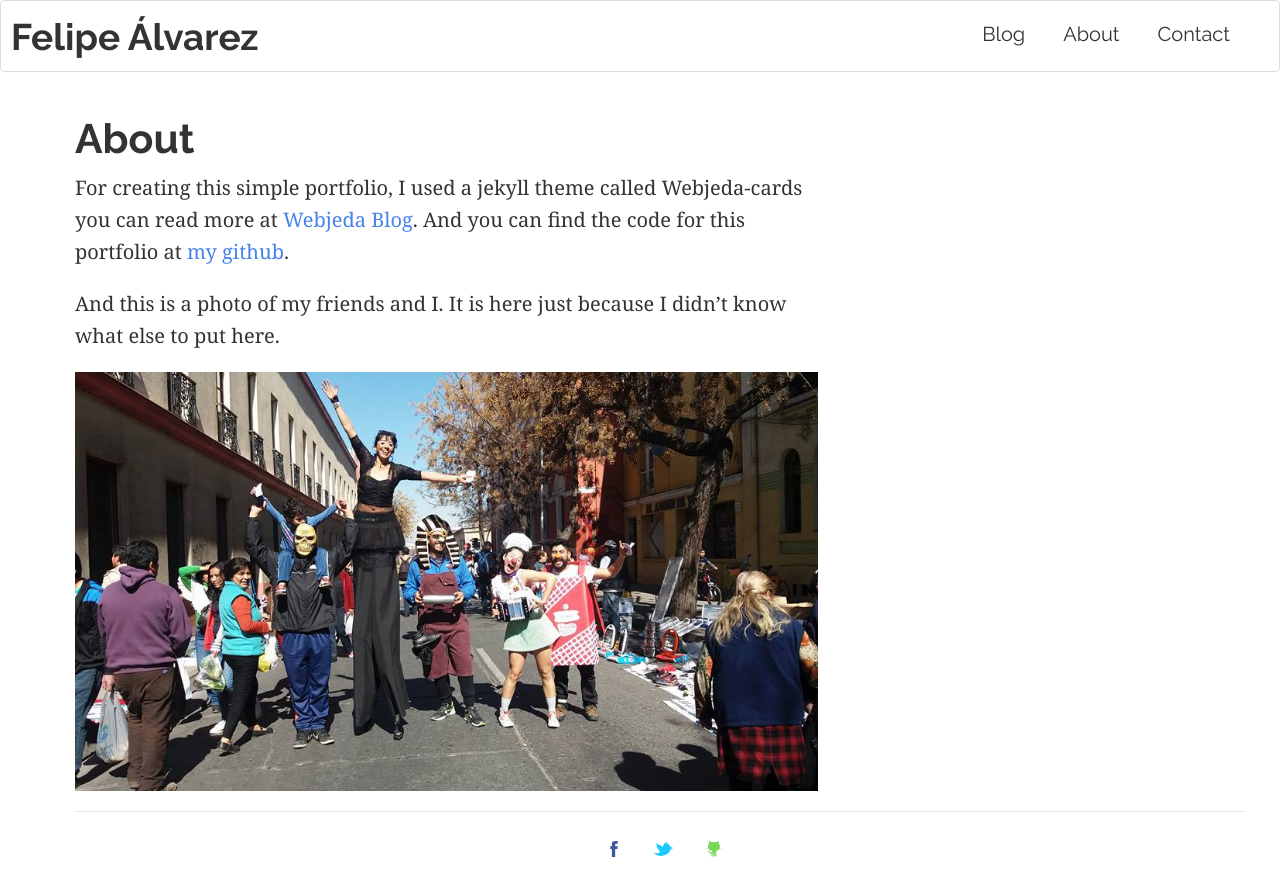
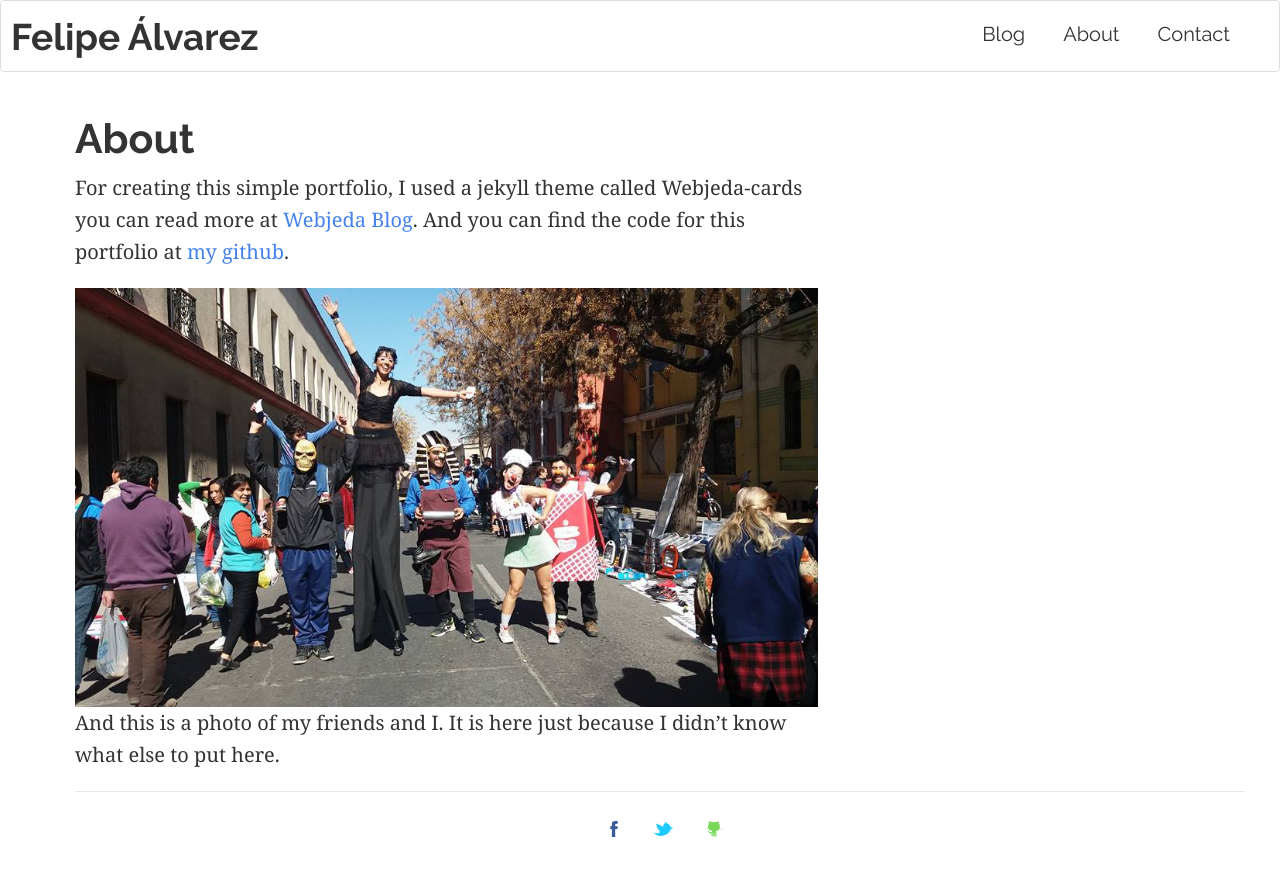
Before and after one commit to lfalvarez/portfolio, a Jekyll site: the page built from about.md, in a window 1280 px wide. Shown: the top 896 px of the page. Built offline with Jekyll 4.4.1, drawn with Linux system fonts in a browser that asks for light colours.

Commit message:
Moving text down of a photo

```diff
--- a/about.md
+++ b/about.md
@@ -6,6 +6,5 @@ permalink: /about/
 
 For creating this simple portfolio, I used a jekyll theme called Webjeda-cards you can read more at [Webjeda Blog](http://blog.webjeda.com). And you can find the code for this portfolio at [my github](https://github.com/lfalvarez/portfolio).
 
+![my friends]({{site.baseurl}}/images/my_friends.jpg)
 And this is a photo of my friends and I. It is here just because I didn't know what else to put here.
-
-![my friends]({{site.baseurl}}/images/my_friends.jpg)
```
